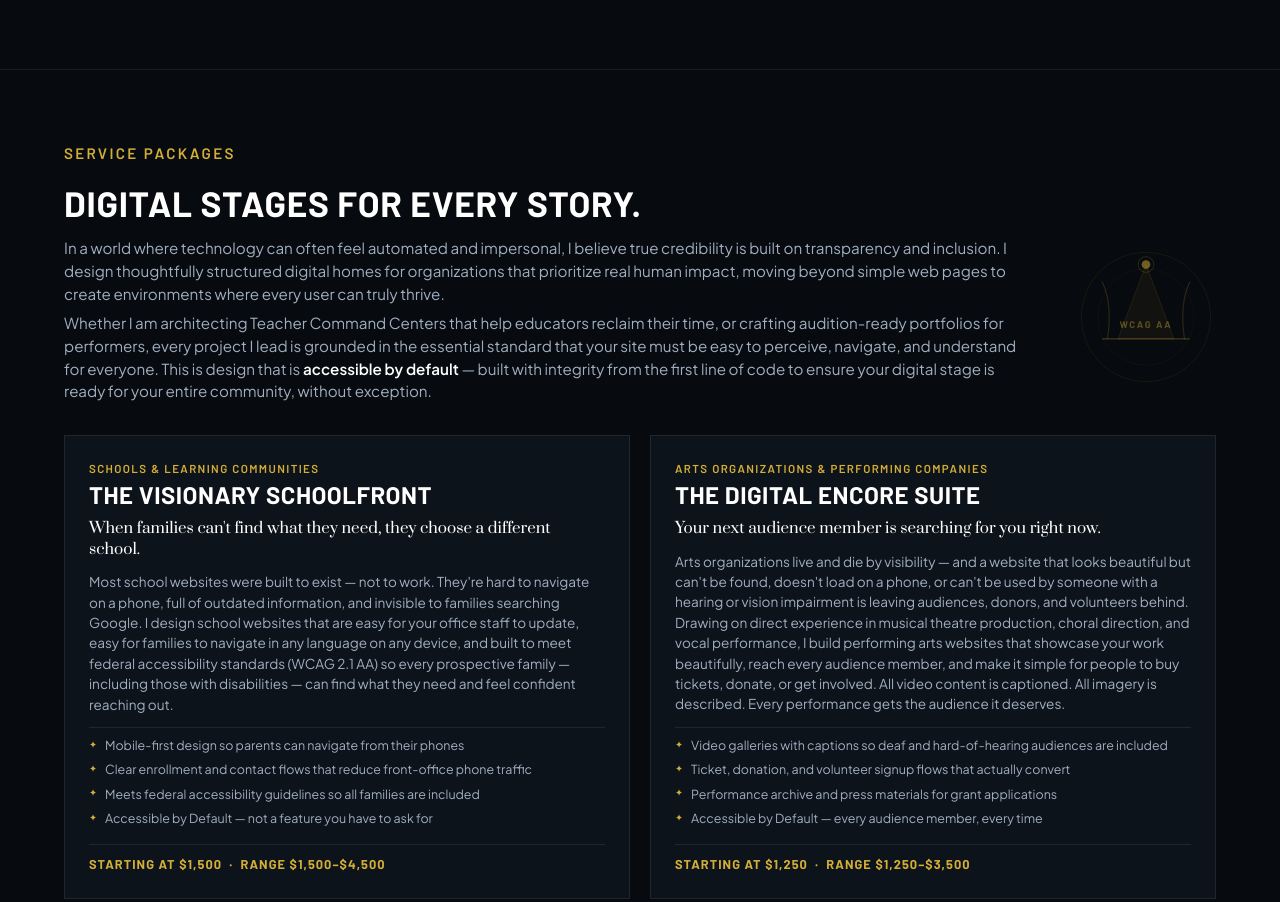
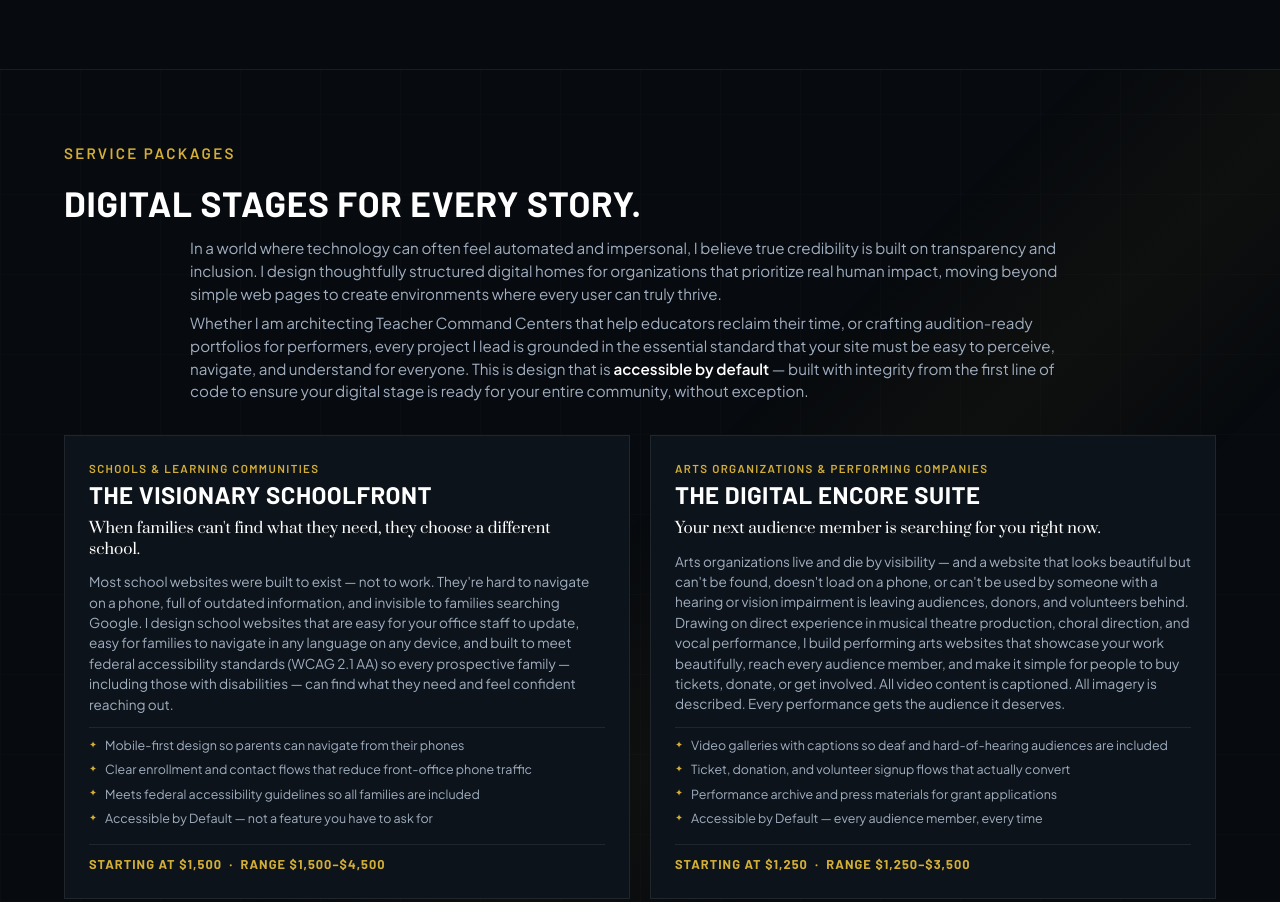
Before and after one commit to blsdesign/blsdesign.github.io, a plain HTML site: page index.html in a window 1280 px wide. Shown: the part 2271-3173 px from the top of the page. Drawn offline with Linux system fonts and the light colour scheme.

Commit message:
Enhance services section with styles and remove icon
Added decorative styles and background effects to the services section. Removed the services intro icon for a cleaner layout.

```diff
--- a/index.html
+++ b/index.html
@@ -160,6 +160,69 @@
             background: radial-gradient(ellipse at 50% 40%, transparent 30%, rgba(7,10,14,0.7) 100%);
         }
 
+        #services {
+            position: relative;
+            overflow: hidden;
+        }
+
+        #services::before {
+            content: "";
+
+            position: absolute;
+            inset: 0;
+
+            pointer-events: none;
+            z-index: 0;
+
+            opacity: 0.06;
+
+            background-image:
+
+          /* vertical grid */
+            repeating-linear-gradient(
+            90deg,
+            rgba(255,255,255,0.18) 0px,
+            rgba(255,255,255,0.18) 1px,
+            transparent 1px,
+            transparent 80px
+        ),
+
+        /* horizontal grid */
+        repeating-linear-gradient(
+            0deg,
+            rgba(255,255,255,0.18) 0px,
+            rgba(255,255,255,0.18) 1px,
+            transparent 1px,
+            transparent 80px
+        );
+
+    mix-blend-mode: screen;
+}
+
+        #services .container {
+    position: relative;
+    z-index: 1;
+}
+
+        #services::after {
+    content: "";
+
+    position: absolute;
+    inset: 0;
+
+    pointer-events: none;
+
+    background:
+        linear-gradient(
+            135deg,
+            transparent 40%,
+            rgba(212,175,55,0.04) 50%,
+            transparent 60%
+        );
+
+    z-index: 0;
+}
+
         .skip-link {
             position: absolute;
             top: -100px;
@@ -825,19 +888,12 @@
 
         /* ── Services intro layout with decorative icon ── */
         .services-intro-layout {
-            display: flex;
-            align-items: center;
-            gap: 2.5rem;
-            margin-bottom: 2rem;
+            max-width: 900px;
+            margin: 0 auto 2rem auto;
         }
 
         .services-intro-text-block {
             flex: 1;
-        }
-
-        .services-intro-icon {
-            flex-shrink: 0;
-            opacity: 0.85;
         }
 
         .services-intro-text-block .section-intro-text {
@@ -1314,7 +1370,7 @@
     target="_blank"
     rel="noopener noreferrer"
     class="case-hyperlink"
-    aria-label="Visit the Everyday Advocates website (opens in a new tab)"><span>Explore the Project ↗</span></a>
+    aria-label="Visit the Everyday Advocates website (opens in a new tab)"><span>Explore the Project &#8599;</span></a>
                         </div>
                     </div>
 
@@ -1362,7 +1418,7 @@
                             </p>
                             <a href="https://zoemccray.com/"
    target="_blank"
-   class="case-hyperlink"><span>Explore the Project ↗</span></a>
+   class="case-hyperlink"><span>Explore the Project &#8599;</span></a>
                         </div>
                     </div>
                 </div>
@@ -1382,26 +1438,6 @@
                         <p class="section-intro-text" style="margin-top: 0.4rem;">
                             Whether I am architecting Teacher Command Centers that help educators reclaim their time, or crafting audition-ready portfolios for performers, every project I lead is grounded in the essential standard that your site must be easy to perceive, navigate, and understand for everyone. This is design that is <strong style="color: var(--text-primary);">accessible by default</strong> — built with integrity from the first line of code to ensure your digital stage is ready for your entire community, without exception.
                         </p>
-                    </div>
-                    <div class="services-intro-icon" aria-hidden="true">
-                        <svg viewBox="0 0 160 160" xmlns="http://www.w3.org/2000/svg" width="140" height="140">
-                            <!-- Stage curtains + spotlight concept -->
-                            <circle cx="80" cy="80" r="74" fill="none" stroke="rgba(212,175,55,0.12)" stroke-width="1"/>
-                            <circle cx="80" cy="80" r="55" fill="none" stroke="rgba(212,175,55,0.08)" stroke-width="1"/>
-                            <!-- Stage spotlight beam -->
-                            <path d="M80,20 L48,105 L112,105 Z" fill="rgba(212,175,55,0.07)" stroke="rgba(212,175,55,0.2)" stroke-width="0.75" stroke-linejoin="round"/>
-                            <!-- Stage floor line -->
-                            <line x1="30" y1="105" x2="130" y2="105" stroke="rgba(212,175,55,0.35)" stroke-width="1.5"/>
-                            <!-- Spotlight circle at top -->
-                            <circle cx="80" cy="20" r="5" fill="rgba(212,175,55,0.6)"/>
-                            <circle cx="80" cy="20" r="9" fill="none" stroke="rgba(212,175,55,0.25)" stroke-width="1"/>
-                            <!-- Left curtain hint -->
-                            <path d="M30,40 Q42,65 36,105" fill="none" stroke="rgba(212,175,55,0.2)" stroke-width="1.5" stroke-linecap="round"/>
-                            <!-- Right curtain hint -->
-                            <path d="M130,40 Q118,65 124,105" fill="none" stroke="rgba(212,175,55,0.2)" stroke-width="1.5" stroke-linecap="round"/>
-                            <!-- WCAG / accessibility mark -->
-                            <text x="80" y="93" text-anchor="middle" font-family="Barlow, sans-serif" font-size="11" font-weight="700" letter-spacing="2" fill="rgba(212,175,55,0.45)" text-transform="uppercase">WCAG AA</text>
-                        </svg>
                     </div>
                 </div>
 
```
